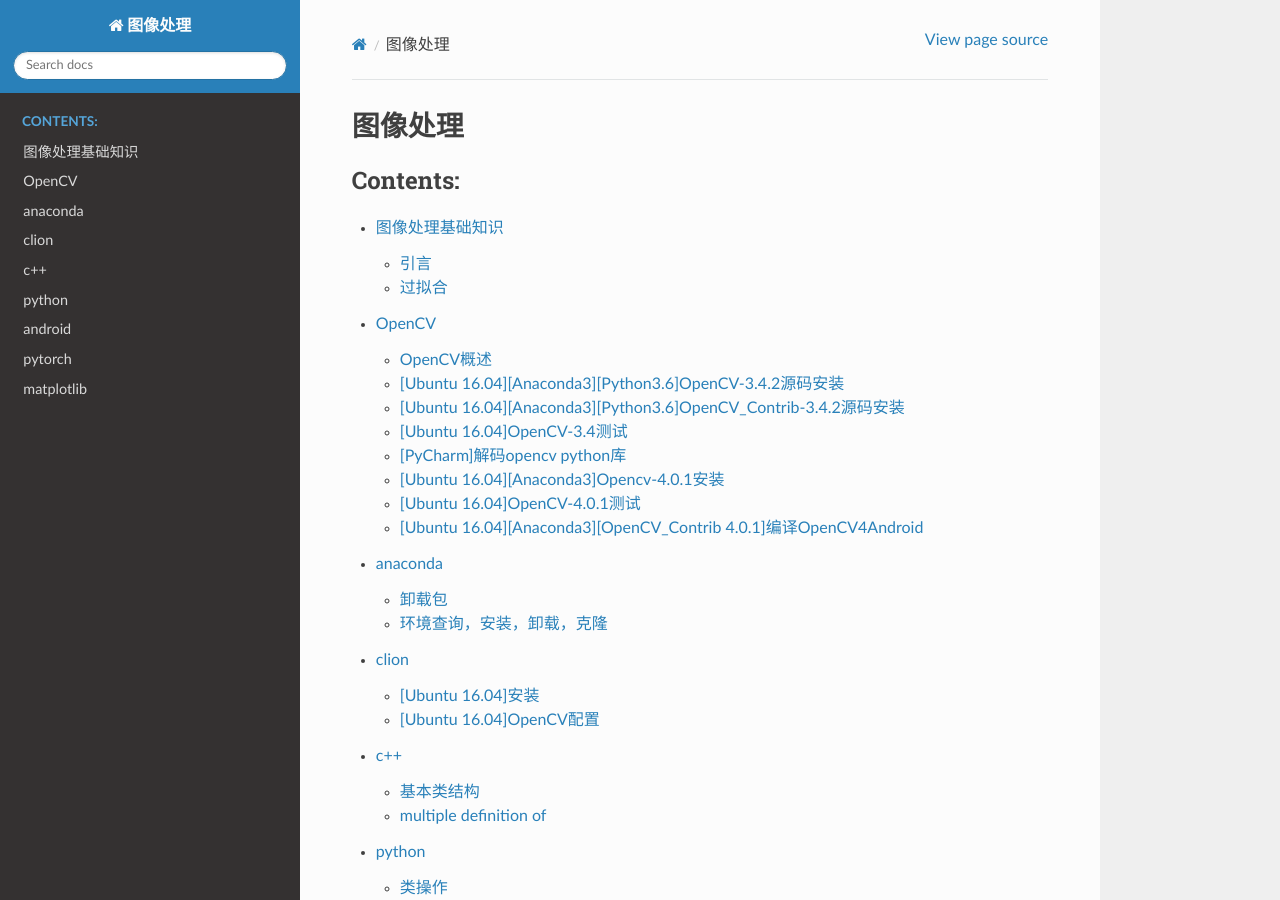
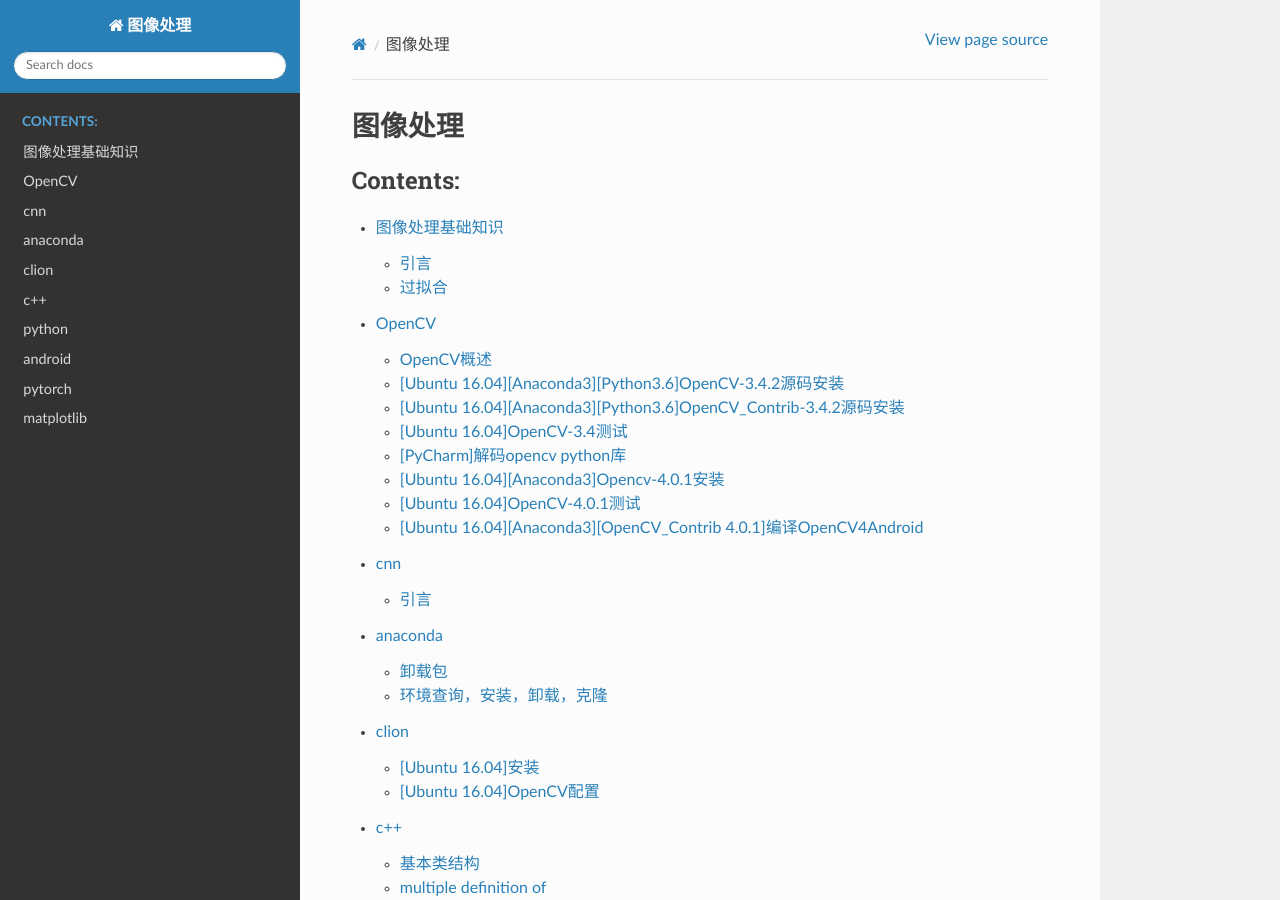
Before and after one commit to Document-Collection/image-processing, a Sphinx documentation site: the page built from docs/source/index.rst, in a window 1280 px wide and 900 px high. Built offline with Sphinx 7.4.7 and the Read the Docs theme 2.0.0, drawn with Linux system fonts in a browser that asks for light colours; pages that are not in the unit, such as notebooks, are missing from menus.

Commit message:
docs(cnn): 引言

```diff
--- /dev/null
+++ b/docs/source/cnn.rst
@@ -0,0 +1,13 @@
+
+
+
+
+
+cnn
+==================================
+
+.. toctree::
+   :maxdepth: 2
+   :caption: 目录:
+
+   cnn/引言
--- a/docs/source/index.rst
+++ b/docs/source/index.rst
@@ -12,6 +12,7 @@
 
    base
    opencv
+   cnn
    anaconda
    clion
    c++
```
Also changed, not shown: docs/source/cnn/引言.md (added, +4 -0 lines).
